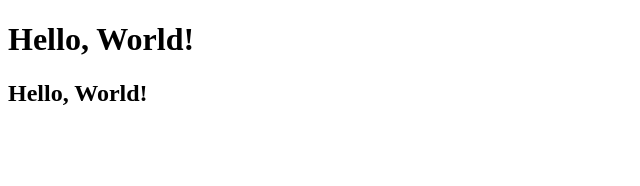
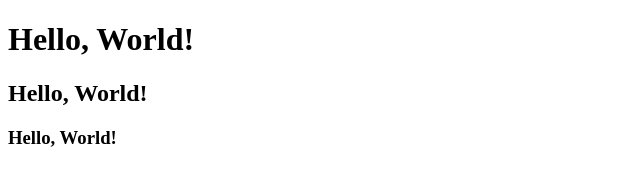
Before and after one commit to inflowmill/my-web-site, a plain HTML site: page index.html in a window 1280 px wide. Shown: the whole page, without its empty margins (0-640 px from the left). Drawn offline with Linux system fonts and the light colour scheme.

Commit message:
Add third header and correct typo

```diff
--- a/index.html
+++ b/index.html
@@ -2,6 +2,7 @@
 <header>
 </header>
 <body>
-  <h1>Hello, World!<h1>
+  <h1>Hello, World!</h1>
   <h2>Hello, World!</h2>
+  <h3>Hello, World!</h3>
 </body>
```
